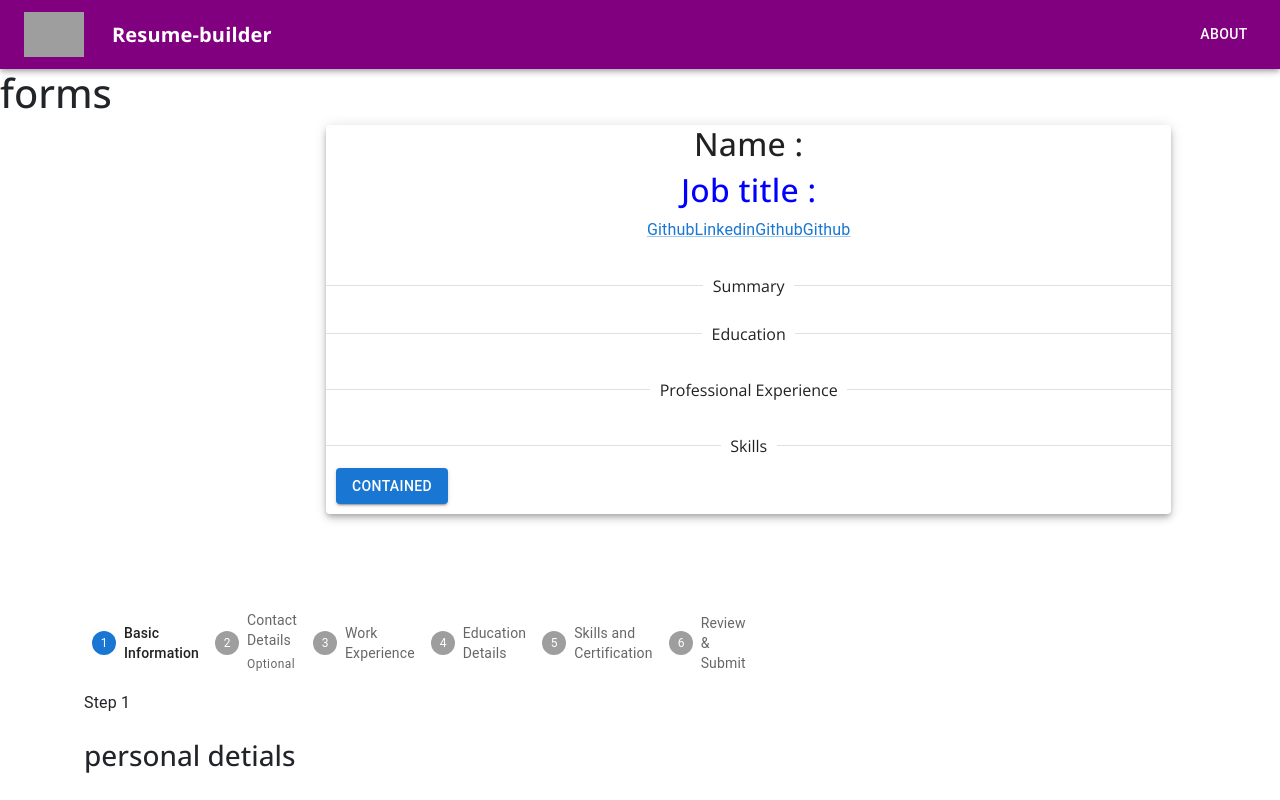
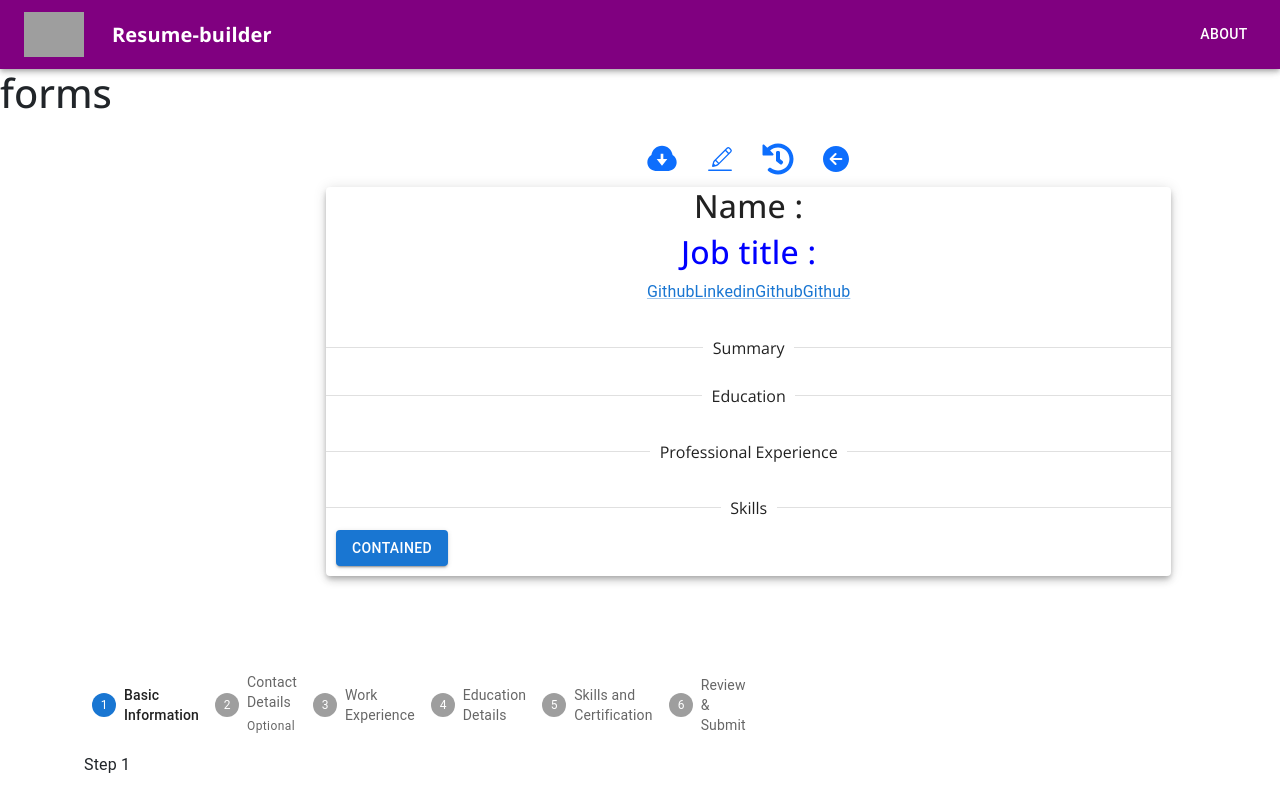
Before and after one commit to amiljoseph03/resume-builder, a React (Vite) app: page /forms in a window 1280 px wide. Shown: the top 800 px of the page. Built offline with nearby package versions, Linux system fonts and the light colour scheme; grey boxes are pictures that could not be loaded.

Commit message:
icons added - edit download , history, back

```diff
--- a/src/components/Privew.jsx
+++ b/src/components/Privew.jsx
@@ -8,9 +8,36 @@ import Link from '@mui/material/Link';
 import Stack from '@mui/material/Stack';
 import Button from '@mui/material/Button';
 
+import { RiDownloadCloudFill } from 'react-icons/ri';
+import { CiEdit } from 'react-icons/ci';
+import { FaHistory } from 'react-icons/fa';
+import { IoArrowBackCircle } from 'react-icons/io5';
+
 function Privew() {
   return (
     <div>
+      <div className="d-flex justify-content-center align-items-center">
+        <button className=" btn text-primary fs-2">
+          <RiDownloadCloudFill />
+        </button>
+
+        {/* edit  */}
+
+        <button className=" btn text-primary fs-2">
+          <CiEdit />
+        </button>
+
+        {/* history  */}
+        <button className=" btn text-primary fs-2">
+          <FaHistory />
+        </button>
+
+        {/* back  */}
+        <button className=" btn text-primary fs-2">
+          <IoArrowBackCircle />
+        </button>
+      </div>
+
       <Box>
         <Paper elevation={5} id="result">
           <Typography variant="h4" align="center" component="h2">
@@ -52,11 +79,12 @@ function Privew() {
 
           <Divider>Skills</Divider>
 
-          <Stack spacing={2} direction="row" sx={{padding:'10px', gap:"10px", flexWrap:'wrap'}}>
-
+          <Stack
+            spacing={2}
+            direction="row"
+            sx={{ padding: '10px', gap: '10px', flexWrap: 'wrap' }}
+          >
             <Button variant="contained">Contained</Button>
-
-
           </Stack>
         </Paper>
       </Box>
```
